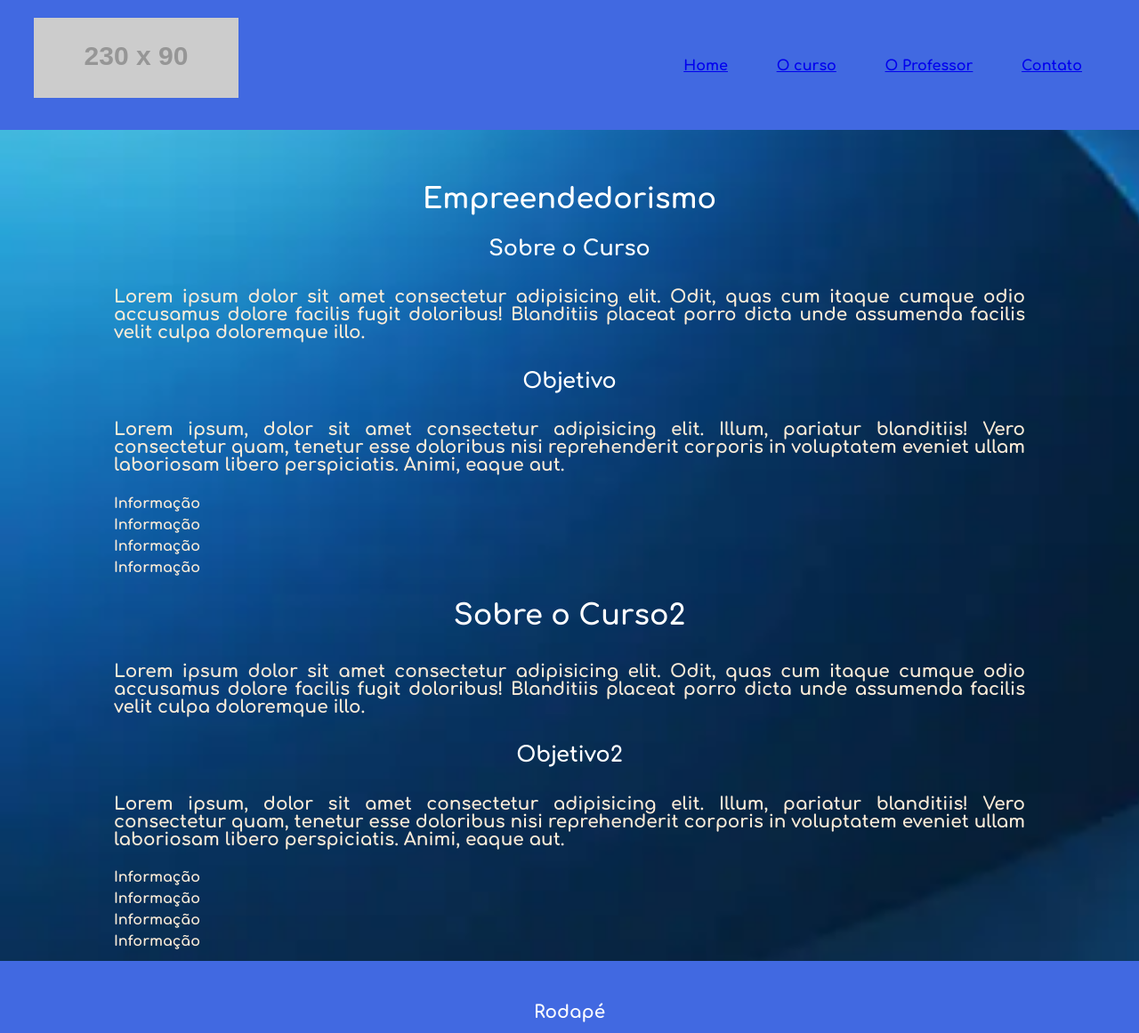
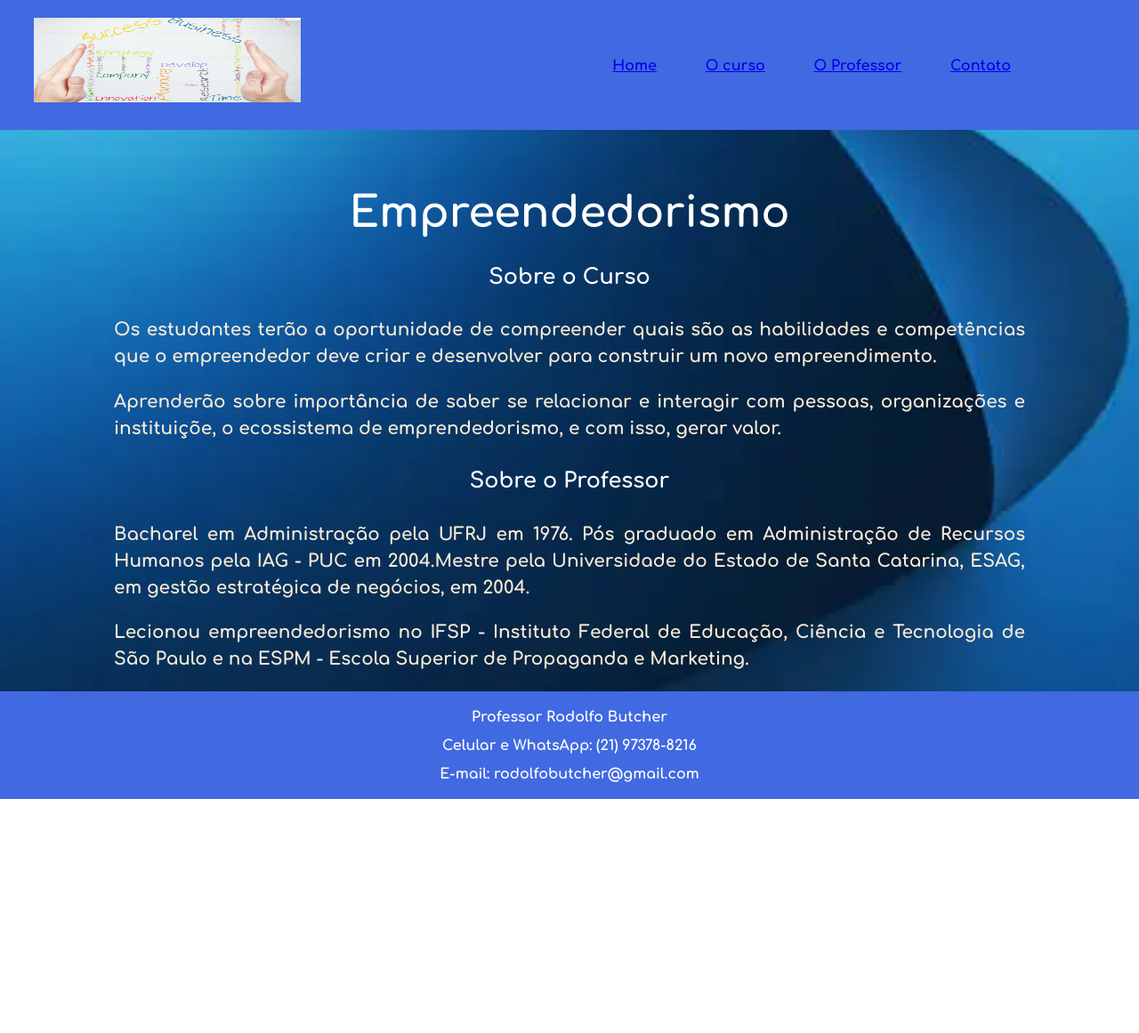
Before and after one commit to souzajujulianna/Cursos, a plain HTML site: page index.html in a window 1280 px wide. Shown: the whole page at 89% size. After the commit the page ends 898 px from the top, so only its background shows below. Drawn offline with Linux system fonts and the light colour scheme; placeholder pictures from the web are drawn by us; a web font is replaced by a local one.

Commit message:
Inserindo o texto do site

```diff
--- a/index.html
+++ b/index.html
@@ -13,52 +13,46 @@
 </head>
 <body>
     <header class="fixo">
-        <h1><img class="imglogo" src="https://placehold.co/230x90" alt=""></h1>
+        <h1><img class="imglogo" src="Captura de tela de 2026-06-22 19-42-28.png" width="300px" height="95"></h1>
         <nav class="menu-opcoes">
             <ul class="ajustes">
                 <li><a href="#">Home</a></li>
-                <li><a href="#curso">O curso</a></li>
+                <li><a href="#">O curso</a></li>
                 <li><a href="#professor">O Professor</a></li>
-                <li><a href="#">Contato</a></li>
+                <li><a href="#contato">Contato</a></li>
             </ul>
         </nav>
     </header>
 
         <div class="container">
         <h1 class="titulos">Empreendedorismo</h1>
-        <div id="curso">
+        <div >
         <h2 class="titulos">Sobre o Curso</h2>
-            <p>Lorem ipsum dolor sit amet consectetur adipisicing elit. Odit, quas cum itaque cumque odio accusamus dolore facilis fugit doloribus! Blanditiis placeat porro dicta unde assumenda facilis velit culpa doloremque illo.
+            <p>Os estudantes terão a oportunidade de compreender quais são as habilidades e competências que o empreendedor deve criar e desenvolver para construir um novo empreendimento.
             </p>
-        <h2 class="titulos">Objetivo</h2>
-            <p>Lorem ipsum, dolor sit amet consectetur adipisicing elit. Illum, pariatur blanditiis! Vero consectetur quam, tenetur esse doloribus nisi reprehenderit corporis in voluptatem eveniet ullam laboriosam libero perspiciatis. Animi, eaque aut.
+            <p> Aprenderão sobre importância de saber se relacionar e interagir com pessoas, organizações e instituiçõe, o ecossistema de emprendedorismo, e com isso, gerar valor.
             </p>
-        <ul class="listastexto">
-            <li>Informação</li>
-            <li>Informação</li>
-            <li>Informação</li>
-            <li>Informação</li>
-        </ul>
+
         </div>
 
         <div id="professor">
-        <h1 class="titulos">Sobre o Curso2</h1>
-            <p>Lorem ipsum dolor sit amet consectetur adipisicing elit. Odit, quas cum itaque cumque odio accusamus dolore facilis fugit doloribus! Blanditiis placeat porro dicta unde assumenda facilis velit culpa doloremque illo.
+        <h2 class="titulos">Sobre o Professor</h2>
+            <p> Bacharel em Administração pela UFRJ em 1976. Pós graduado em Administração de Recursos Humanos pela IAG - PUC em 2004.Mestre pela Universidade do Estado de Santa Catarina, ESAG, em gestão estratégica de negócios, em 2004.
+            </p.>
+
+            <p> Lecionou empreendedorismo no IFSP - Instituto Federal de Educação, Ciência e Tecnologia de São Paulo e na ESPM - Escola Superior de Propaganda e Marketing.
             </p>
-        <h2 class="titulos" >Objetivo2</h2>
-            <p>Lorem ipsum, dolor sit amet consectetur adipisicing elit. Illum, pariatur blanditiis! Vero consectetur quam, tenetur esse doloribus nisi reprehenderit corporis in voluptatem eveniet ullam laboriosam libero perspiciatis. Animi, eaque aut.
+
+            <p>
             </p>
-        <ul class="listastexto">
-            <li>Informação</li>
-            <li>Informação</li>
-            <li>Informação</li>
-            <li>Informação</li>
-        </ul>
+
         </div>
     </div>
 
-    <footer>
-        <p class="titulos">Rodapé</p>
+    <footer id="contato">
+        <ul>Professor Rodolfo Butcher</ul>
+          <li>Celular e WhatsApp: (21) 97378-8216</li>
+        <li>E-mail: rodolfobutcher@gmail.com</li>
     </footer>
 
 </body>
--- a/style.css
+++ b/style.css
@@ -21,10 +21,9 @@ font-size: 1.5 em;
 font-weight: bolder;
 }
 
-
 .menu-opcoes{
     text-align: center;
-
+    margin-right: 80px;
 }
 
 .fixo{
@@ -35,8 +34,6 @@ left: 0;
 z-index: 1030;
 }
 
-
-
 .ajustes{
 line-height: 1;
 text-align: center;
@@ -46,9 +43,6 @@ text-align: center;
 .ajustes li:hover{
 background-color: #aec7e1;
 }
-
-
-
 
 .container{
 width: 80%;
@@ -65,7 +59,7 @@ line-height: 2;
 }
 
 h1{
-font-size: 2em;
+font-size: 3em;
 }
 
 h2{
@@ -79,18 +73,8 @@ font-size: 20px;
 text-align: justify;
 margin-top: 2%;
 margin-bottom: 2%;
-}
-
-.listastexto{
-color:antiquewhite;
-font-weight: bolder;
-margin-top: 1%;
-margin-bottom: 1%;
-font-size: 1.2;
 line-height: 1.5;
 }
-
-
 
 a:hover{
 color: blue;
@@ -105,6 +89,12 @@ background-color: transparent;
 a:visited{
 color: #fff;
 background-color: transparent;
+}
+
+footer{
+    color: #fff;
+    line-height: 2em;
+    list-style: none;
 }
 
 @media screen and (min-width:299px) {
```
Also changed, not shown: Captura de tela de 2026-06-22 19-42-28.png (added).
